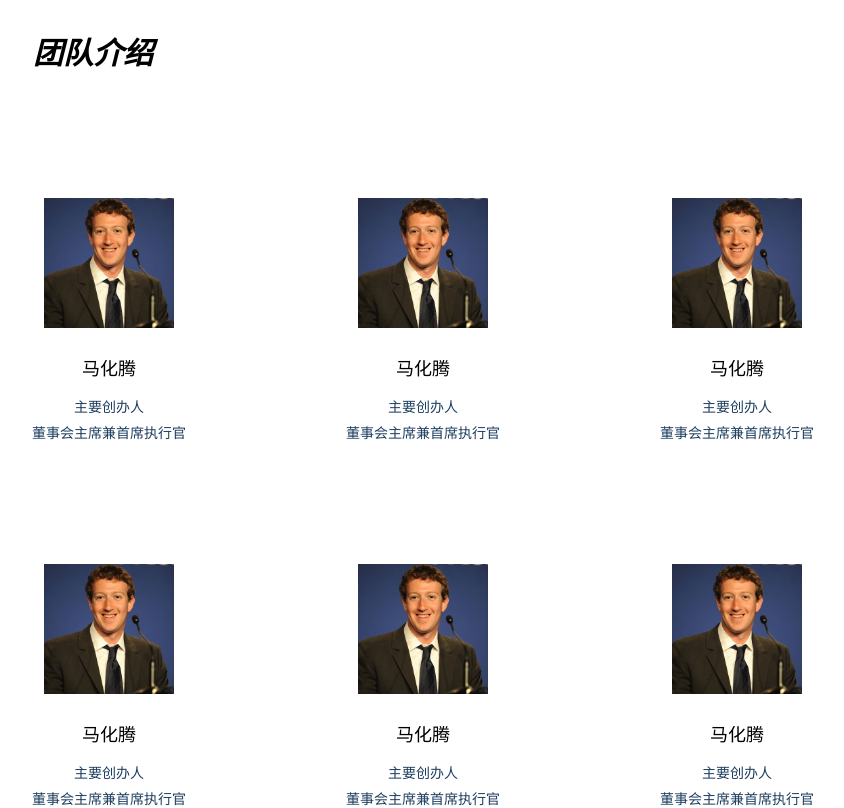
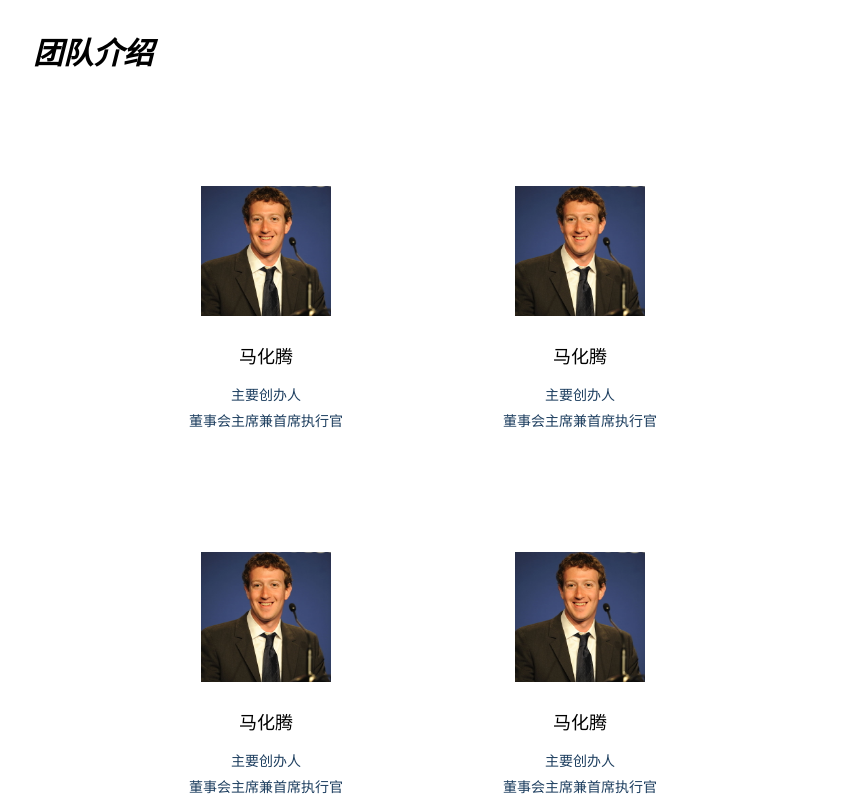
Before and after one commit to MalusJ/cpg-innovation-team-website, a Vue app: page /teamInfo in a window 1280 px wide. Shown: the part 720-1528 px from the top of the page, without its empty margins (217-1061 px from the left). Built offline with nearby package versions, Linux system fonts and the light colour scheme.

Commit message:
modify coding style

```diff
--- a/src/views/TeamInfo.vue
+++ b/src/views/TeamInfo.vue
@@ -15,7 +15,7 @@
     </div>
 
     <div class="team-title">团队介绍</div>
-    <div class="container">
+    <div class="team-introduction-container">
       <div class="profile">
         <img class="image" src="../assets/avatar.jpeg" />
         <div class="name">马化腾</div>
@@ -133,24 +133,12 @@ export default {};
   color: black;
 }
 
-.team-avatar {
-  margin: 0 auto;
-  width: 600px;
-}
-
-.team-introduction {
-  margin-left: 120px;
-  margin-right: 120px;
-  margin-top: 30px;
-}
-
-.container {
+.team-introduction-container {
   display: flex;
   justify-content: center;
   flex-flow: row wrap;
-  margin-left: auto;
-  margin-right: auto;
-}
+  margin-left: 200px;
+  margin-right: 200px;
 
   .profile {
     text-align: center;
@@ -158,7 +146,6 @@ export default {};
     padding-left: 80px;
     padding-right: 80px;
     padding-top: 60px;
-}
 
     .image {
       width: 130px;
@@ -176,4 +163,6 @@ export default {};
       line-height: 10px;
       color: rgb(29, 62, 95);
     }
+  }
+}
 </style>
```
Lines whose indentation alone changed are shown as unchanged.
